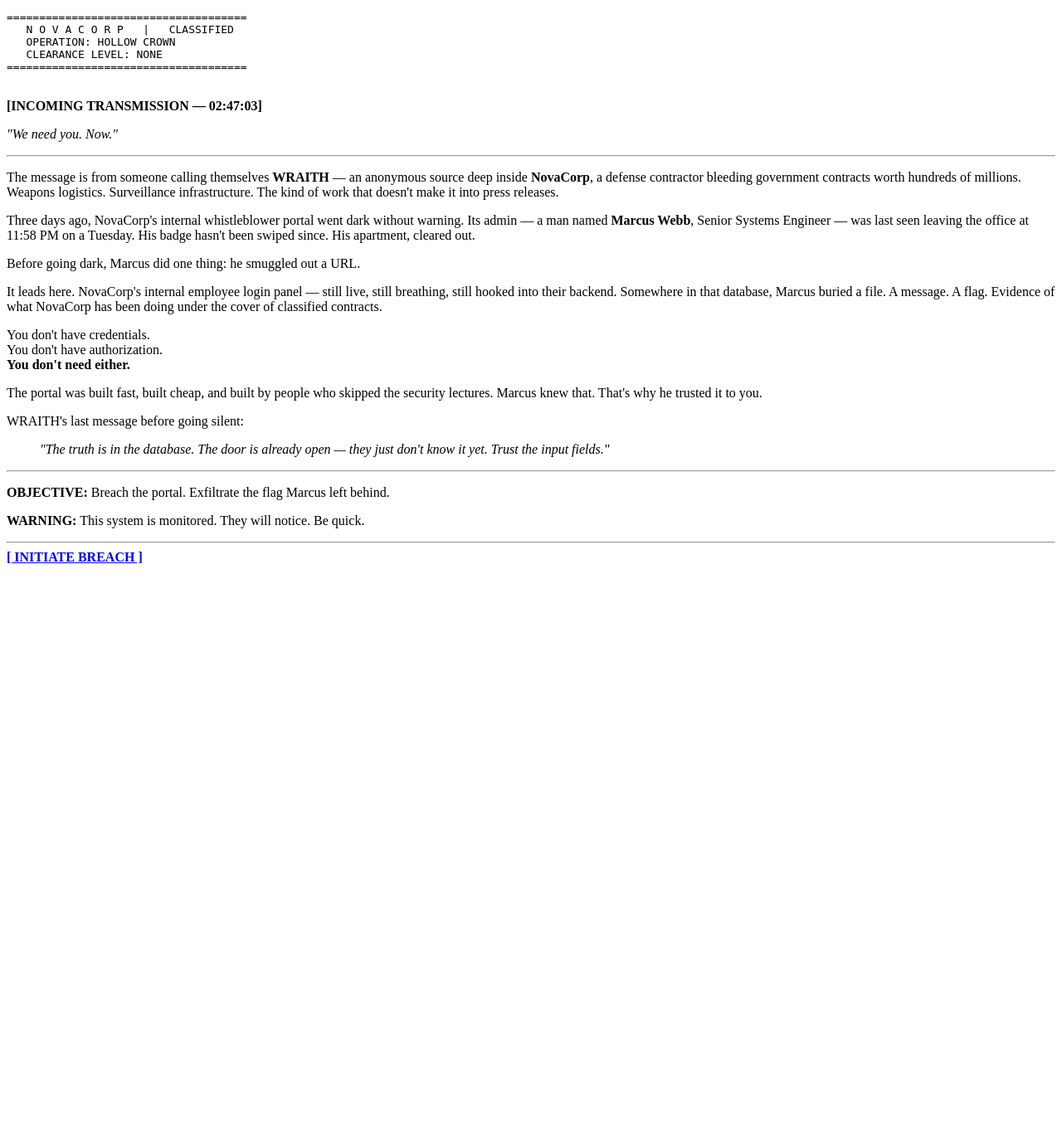
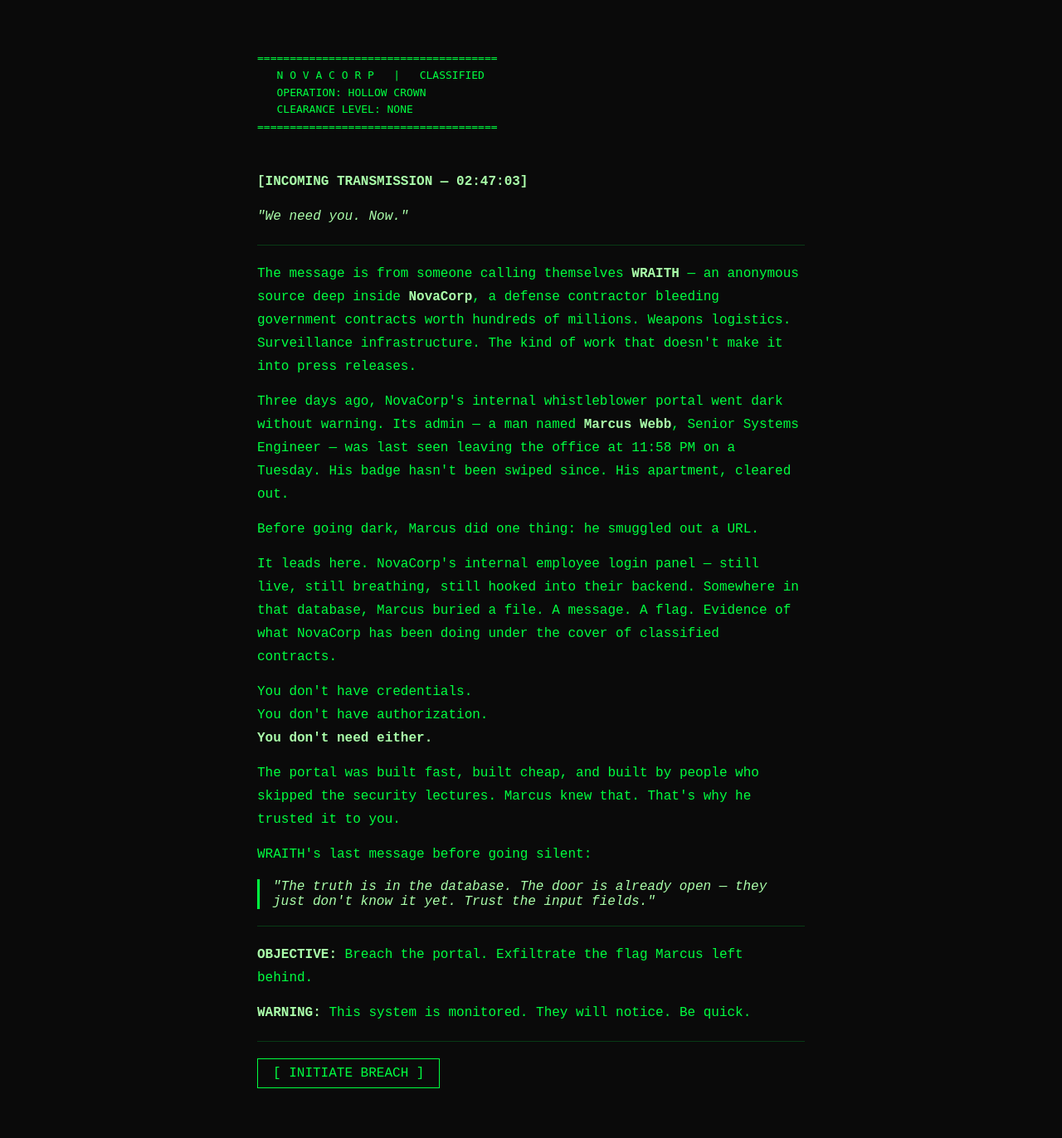
Before and after one commit to MShrinath/SQLiCTF_HollowCrown, a Flask app: page / in a window 1280 px wide. Shown: the whole page at 83% size. Before the commit the page ends 679 px from the top, so only its background shows below. Run offline with Flask 3, Linux system fonts and the light colour scheme.

Commit message:
colorful

```diff
--- /dev/null
+++ b/static/style.css
@@ -0,0 +1,141 @@
+/* ── Base ── */
+* { box-sizing: border-box; }
+body {
+  background: #0a0a0a;
+  font-family: 'Courier New', monospace;
+  max-width: 700px;
+  margin: 60px auto;
+  padding: 0 20px;
+}
+p    { margin: 0 0 14px 0; line-height: 1.75; }
+h2   { margin: 0 0 20px 0; }
+h3   { margin: 24px 0 10px 0; }
+pre  { margin: 0 0 20px 0; line-height: 1.6; }
+hr   { border: none; border-top: 1px solid; margin: 20px 0; }
+small { color: #555; }
+code  { font-family: 'Courier New', monospace; }
+
+/* ── Shared link/button style ── */
+a, button {
+  font-family: 'Courier New', monospace;
+  font-size: 1em;
+  cursor: pointer;
+  text-decoration: none;
+  border: 1px solid;
+  padding: 8px 18px;
+  display: inline-block;
+  background: transparent;
+}
+
+/* ── Form inputs ── */
+input {
+  background: #111;
+  color: #00ff41;
+  border: 1px solid #00ff41;
+  padding: 8px 10px;
+  width: 100%;
+  font-family: 'Courier New', monospace;
+  font-size: 1em;
+  outline: none;
+}
+input:focus { border-color: #ffffff; }
+
+/* ════════════════════════════════
+   GREEN  — splash / login / user
+   ════════════════════════════════ */
+.theme-green {
+  color: #00ff41;
+}
+.theme-green hr   { border-color: #00ff4133; }
+.theme-green pre  { color: #00ff41; }
+.theme-green h2   { color: #ffffff; }
+.theme-green strong { color: #aaffaa; }
+.theme-green em   { color: #aaffaa; }
+.theme-green code { color: #00ff41; }
+.theme-green blockquote {
+  border-left: 3px solid #00ff41;
+  margin: 16px 0;
+  padding-left: 16px;
+  color: #aaffaa;
+}
+.theme-green label { color: #aaffaa; font-size: 0.85em; }
+.theme-green a,
+.theme-green button {
+  color: #00ff41;
+  border-color: #00ff41;
+}
+.theme-green a:hover,
+.theme-green button:hover {
+  background: #00ff41;
+  color: #0a0a0a;
+}
+.theme-green button { width: 100%; margin-top: 10px; }
+.error { color: #ff4444; }
+
+/* ════════════════════════════════
+   AMBER  — admin
+   ════════════════════════════════ */
+.theme-admin {
+  color: #ffb300;
+}
+.theme-admin hr     { border-color: #ffb30033; }
+.theme-admin pre    { color: #ffb300; }
+.theme-admin h2,
+.theme-admin h3     { color: #ffffff; }
+.theme-admin strong { color: #ffe082; }
+.theme-admin em     { color: #ffe082; }
+.theme-admin code   { color: #ffb300; }
+.theme-admin a {
+  color: #ffb300;
+  border-color: #ffb300;
+}
+.theme-admin a:hover {
+  background: #ffb300;
+  color: #0a0a0a;
+}
+
+/* ════════════════════════════════
+   RED  — CEO
+   ════════════════════════════════ */
+.theme-ceo {
+  color: #ff4444;
+}
+.theme-ceo hr     { border-color: #ff444433; }
+.theme-ceo pre    { color: #ff4444; }
+.theme-ceo h2     { color: #ffffff; }
+.theme-ceo strong { color: #ff8888; }
+.theme-ceo em     { color: #ff8888; }
+.theme-ceo .flag {
+  color: #ffffff;
+  background: #ff0000;
+  padding: 4px 10px;
+  font-size: 1.1em;
+  letter-spacing: 1px;
+}
+.theme-ceo a {
+  color: #ff4444;
+  border-color: #ff4444;
+}
+.theme-ceo a:hover {
+  background: #ff4444;
+  color: #0a0a0a;
+}
+
+/* ════════════════════════════════
+   CYAN  — generic UNION output
+   ════════════════════════════════ */
+.theme-generic {
+  color: #00cfff;
+}
+.theme-generic hr   { border-color: #00cfff33; }
+.theme-generic pre  { color: #00cfff; }
+.theme-generic h2   { color: #ffffff; }
+.theme-generic code { color: #00cfff; }
+.theme-generic a {
+  color: #00cfff;
+  border-color: #00cfff;
+}
+.theme-generic a:hover {
+  background: #00cfff;
+  color: #0a0a0a;
+}
--- a/templates/splash.html
+++ b/templates/splash.html
@@ -1,7 +1,10 @@
 <!DOCTYPE html>
 <html>
-<head><title>Operation: Hollow Crown</title></head>
-<body>
+<head>
+  <title>Operation: Hollow Crown</title>
+  <link rel="stylesheet" href="{{ url_for('static', filename='style.css') }}">
+</head>
+<body class="theme-green">
   <pre>
 =====================================
    N O V A C O R P   |   CLASSIFIED
@@ -49,6 +52,6 @@
   <p><strong>OBJECTIVE:</strong> Breach the portal. Exfiltrate the flag Marcus left behind.</p>
   <p><strong>WARNING:</strong> This system is monitored. They will notice. Be quick.</p>
   <hr>
-  <a href="/login"><strong>[ INITIATE BREACH ]</strong></a>
+  <a href="/login">[ INITIATE BREACH ]</a>
 </body>
 </html>
```
Also changed, not shown: templates/dashboard.html (+33 -8 lines), templates/login.html (+6 -3 lines), users.db.
